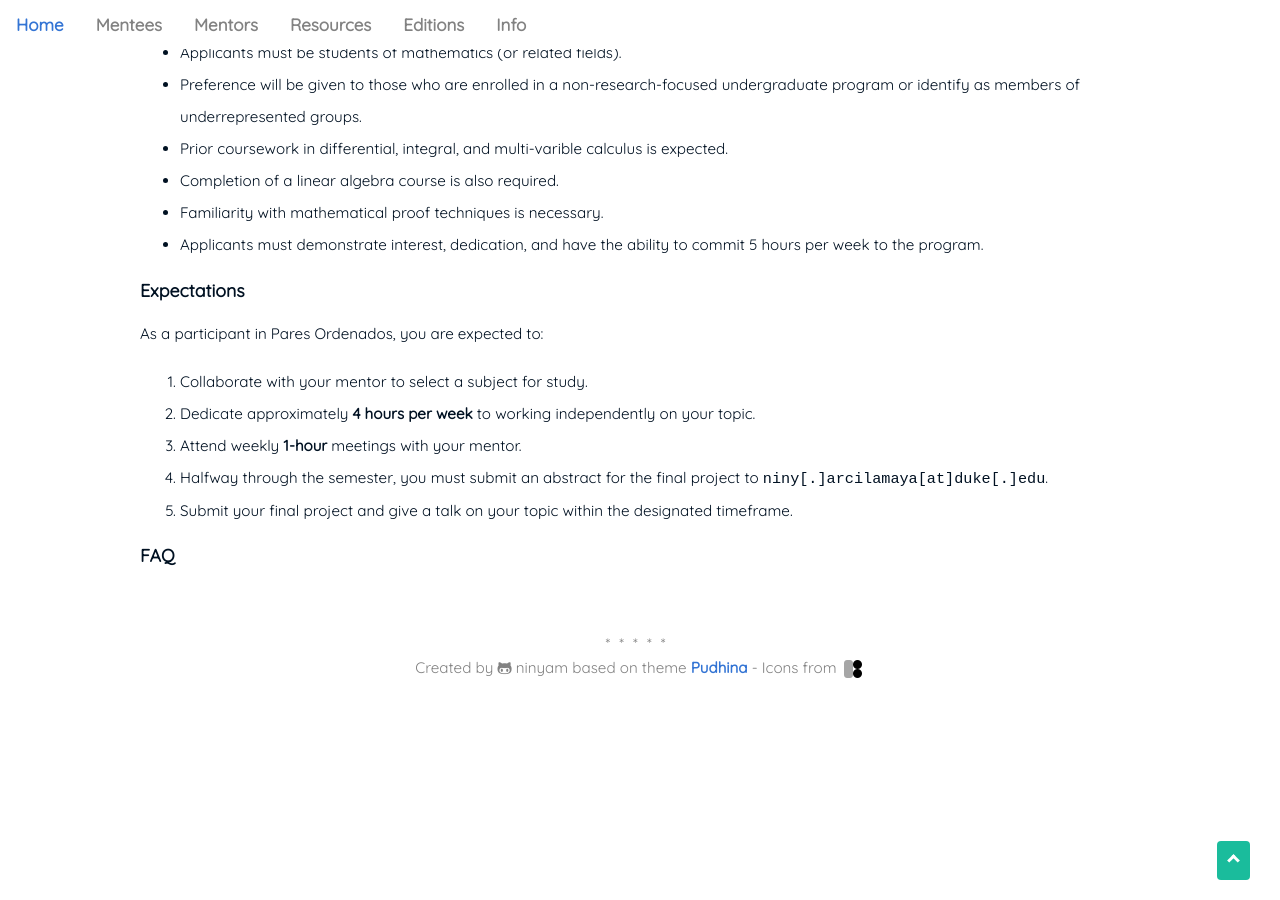
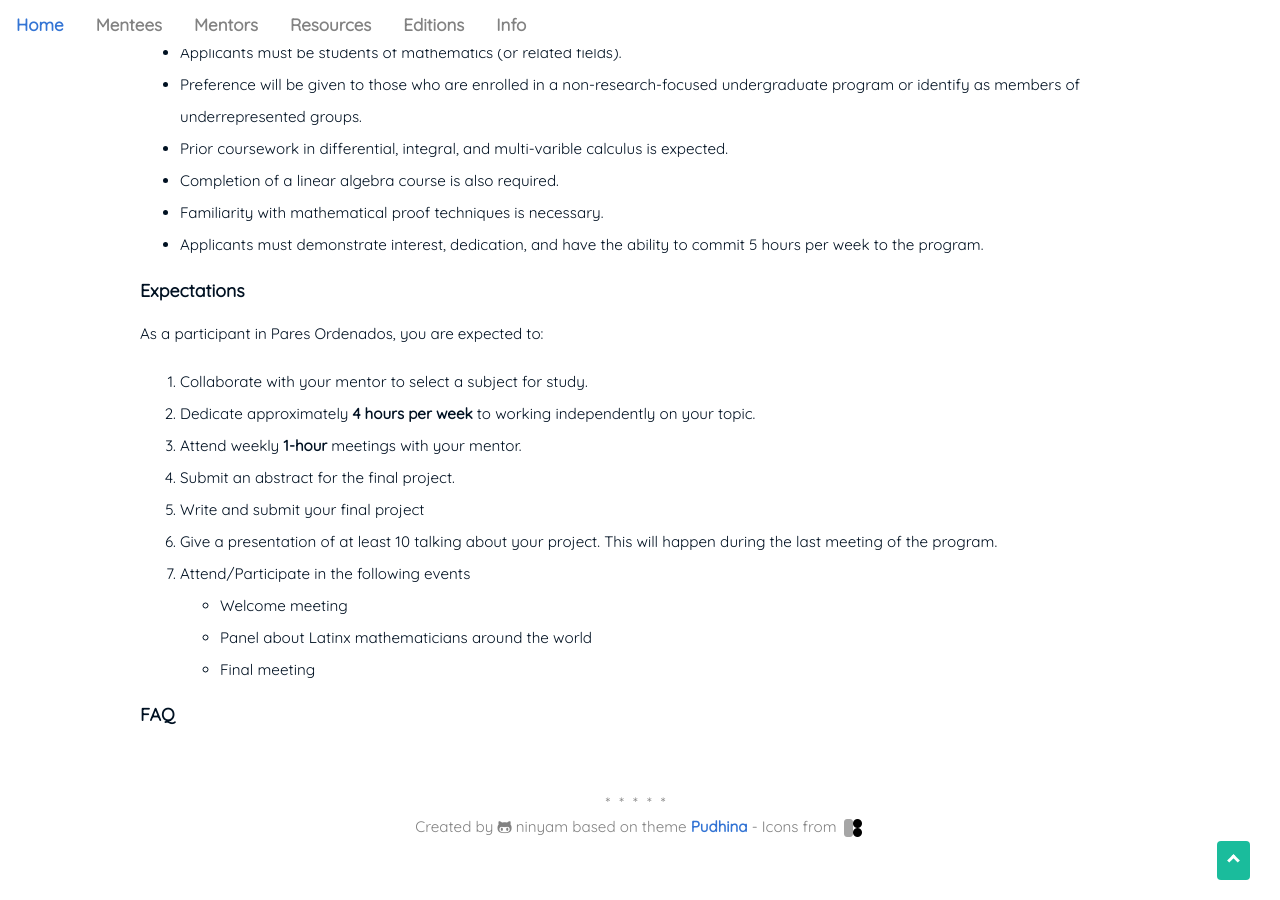
Before and after one commit to ninyam/paresordenados_eng, a Jekyll site: the page built from mentees.md, in a window 1280 px wide and 900 px high, scrolled down 626 px. Built offline with Jekyll 4.4.1, drawn with Linux system fonts in a browser that asks for light colours.

Commit message:
Mentees expectations

````diff
--- a/mentees.md
+++ b/mentees.md
@@ -24,7 +24,12 @@ As a participant in Pares Ordenados, you are expected to:
 1. Collaborate with your mentor to select a subject for study.
 2. Dedicate approximately <b>4 hours per week</b> to working independently on your topic.
 3. Attend weekly <b>1-hour</b> meetings with your mentor.
-4. Halfway through the semester, you must submit an abstract for the final project to ```niny[.]arcilamaya[at]duke[.]edu```.
-5. Submit your final project and give a talk on your topic within the designated timeframe.
+4. Submit an abstract for the final project.
+5. Write and submit your final project
+6. Give a presentation of at least 10 talking about your project. This will happen during the last meeting of the program.
+7. Attend/Participate in the following events
+    - Welcome meeting
+    - Panel about Latinx mathematicians around the world
+    - Final meeting
 
 ### FAQ
````
